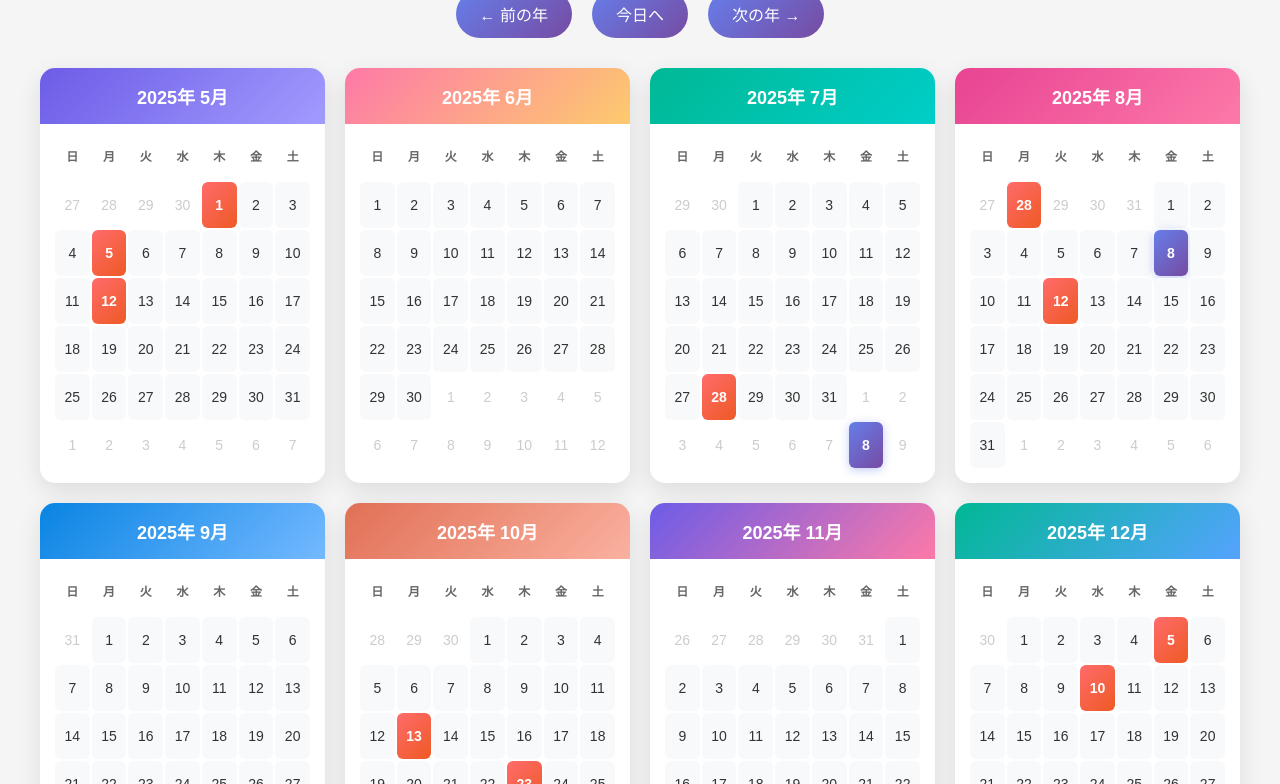
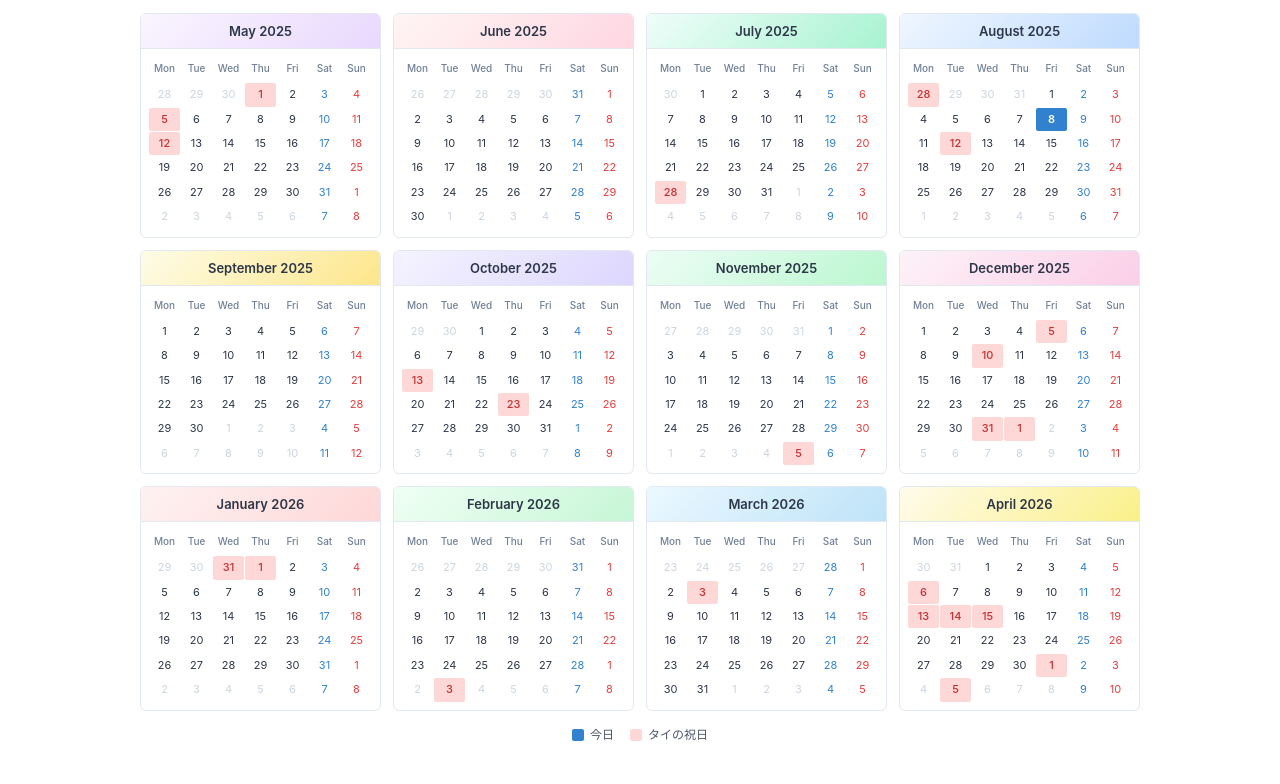
Before and after one commit to Naoya-Naoya/thai-calendar-Notion, a plain HTML site: page index.html in a window 1280 px wide. Shown: the part 86-870 px from the top of the page. After the commit the page ends 841 px from the top, so only its background shows below. Drawn offline with Linux system fonts and the light colour scheme.

Commit message:
Update index.html

```diff
--- a/index.html
+++ b/index.html
@@ -5,202 +5,214 @@
     <meta name="viewport" content="width=device-width, initial-scale=1.0">
     <title>タイ年間カレンダー</title>
     <style>
+        * {
+            box-sizing: border-box;
+        }
+
         body {
-            font-family: 'Arial', sans-serif;
+            font-family: -apple-system, BlinkMacSystemFont, 'Segoe UI', sans-serif;
             margin: 0;
-            padding: 20px;
-            background-color: #f5f5f5;
+            padding: 12px;
+            background-color: #ffffff;
+            color: #2d3748;
+            line-height: 1.4;
         }
 
         .container {
-            max-width: 1200px;
+            max-width: 1000px;
             margin: 0 auto;
         }
 
         .header {
             text-align: center;
-            margin-bottom: 30px;
+            margin-bottom: 16px;
         }
 
         .year-title {
-            font-size: 32px;
-            font-weight: bold;
-            color: #333;
-            margin-bottom: 10px;
+            font-size: 20px;
+            font-weight: 600;
+            color: #1a202c;
+            margin-bottom: 8px;
         }
 
         .navigation {
             display: flex;
             justify-content: center;
-            gap: 20px;
-            margin-bottom: 20px;
+            gap: 8px;
+            margin-bottom: 12px;
         }
 
         .nav-button {
-            background: linear-gradient(135deg, #667eea 0%, #764ba2 100%);
-            color: white;
-            border: none;
-            padding: 12px 24px;
-            border-radius: 25px;
+            background: linear-gradient(135deg, #f8fafc 0%, #e2e8f0 100%);
+            color: #4a5568;
+            border: 1px solid #e2e8f0;
+            padding: 8px 16px;
+            border-radius: 20px;
             cursor: pointer;
-            font-size: 16px;
+            font-size: 12px;
             transition: all 0.3s ease;
+            font-weight: 500;
+            box-shadow: 0 1px 3px rgba(0,0,0,0.1);
         }
 
         .nav-button:hover {
-            transform: translateY(-2px);
-            box-shadow: 0 4px 15px rgba(0,0,0,0.2);
+            background: linear-gradient(135deg, #edf2f7 0%, #cbd5e0 100%);
+            border-color: #cbd5e0;
+            transform: translateY(-1px);
+            box-shadow: 0 2px 6px rgba(0,0,0,0.15);
         }
 
         .calendar-grid {
             display: grid;
             grid-template-columns: repeat(4, 1fr);
-            gap: 20px;
-            margin-top: 30px;
+            gap: 12px;
+            margin-top: 16px;
         }
 
-        @media (max-width: 1024px) {
+        @media (max-width: 900px) {
             .calendar-grid {
                 grid-template-columns: repeat(3, 1fr);
             }
         }
 
-        @media (max-width: 768px) {
+        @media (max-width: 650px) {
             .calendar-grid {
                 grid-template-columns: repeat(2, 1fr);
             }
         }
 
-        @media (max-width: 480px) {
+        @media (max-width: 400px) {
             .calendar-grid {
                 grid-template-columns: 1fr;
             }
         }
 
         .month-container {
-            background: white;
-            border-radius: 15px;
+            background: #ffffff;
+            border: 1px solid #e2e8f0;
+            border-radius: 6px;
             overflow: hidden;
-            box-shadow: 0 8px 25px rgba(0,0,0,0.1);
-            transition: transform 0.3s ease;
-        }
-
-        .month-container:hover {
-            transform: translateY(-5px);
         }
 
         .month-header {
-            padding: 15px;
+            padding: 8px 12px;
             text-align: center;
-            font-weight: bold;
-            font-size: 18px;
-            color: white;
+            font-weight: 600;
+            font-size: 13px;
+            color: #2d3748;
+            border-bottom: 1px solid #e2e8f0;
         }
 
-        .month-0 { background: linear-gradient(135deg, #ff6b6b, #ee5a24); }
-        .month-1 { background: linear-gradient(135deg, #4ecdc4, #44a08d); }
-        .month-2 { background: linear-gradient(135deg, #45b7d1, #96c93d); }
-        .month-3 { background: linear-gradient(135deg, #f9ca24, #f0932b); }
-        .month-4 { background: linear-gradient(135deg, #6c5ce7, #a29bfe); }
-        .month-5 { background: linear-gradient(135deg, #fd79a8, #fdcb6e); }
-        .month-6 { background: linear-gradient(135deg, #00b894, #00cec9); }
-        .month-7 { background: linear-gradient(135deg, #e84393, #fd79a8); }
-        .month-8 { background: linear-gradient(135deg, #0984e3, #74b9ff); }
-        .month-9 { background: linear-gradient(135deg, #e17055, #fab1a0); }
-        .month-10 { background: linear-gradient(135deg, #6c5ce7, #fd79a8); }
-        .month-11 { background: linear-gradient(135deg, #00b894, #55a3ff); }
+        .month-0 { background: linear-gradient(135deg, #fef2f2 0%, #fed7d7 100%); }
+        .month-1 { background: linear-gradient(135deg, #f0fff4 0%, #c6f6d5 100%); }
+        .month-2 { background: linear-gradient(135deg, #ebf8ff 0%, #bee3f8 100%); }
+        .month-3 { background: linear-gradient(135deg, #fffbeb 0%, #faf089 100%); }
+        .month-4 { background: linear-gradient(135deg, #faf5ff 0%, #e9d8fd 100%); }
+        .month-5 { background: linear-gradient(135deg, #fff5f5 0%, #fed7e2 100%); }
+        .month-6 { background: linear-gradient(135deg, #f0fdfa 0%, #a7f3d0 100%); }
+        .month-7 { background: linear-gradient(135deg, #eff6ff 0%, #bfdbfe 100%); }
+        .month-8 { background: linear-gradient(135deg, #fefce8 0%, #fde68a 100%); }
+        .month-9 { background: linear-gradient(135deg, #f5f3ff 0%, #ddd6fe 100%); }
+        .month-10 { background: linear-gradient(135deg, #ecfdf5 0%, #bbf7d0 100%); }
+        .month-11 { background: linear-gradient(135deg, #fdf2f8 0%, #fbcfe8 100%); }
 
         .calendar {
-            padding: 15px;
+            padding: 8px;
         }
 
         .weekdays {
             display: grid;
             grid-template-columns: repeat(7, 1fr);
-            gap: 2px;
-            margin-bottom: 10px;
+            gap: 1px;
+            margin-bottom: 4px;
         }
 
         .weekday {
             text-align: center;
-            font-weight: bold;
-            color: #666;
-            padding: 8px 4px;
-            font-size: 12px;
+            font-weight: 500;
+            color: #718096;
+            padding: 4px 2px;
+            font-size: 10px;
         }
 
         .days {
             display: grid;
             grid-template-columns: repeat(7, 1fr);
-            gap: 2px;
+            gap: 1px;
         }
 
         .day {
             text-align: center;
-            padding: 8px 4px;
-            font-size: 14px;
-            min-height: 30px;
+            padding: 4px 2px;
+            font-size: 11px;
+            min-height: 20px;
             display: flex;
             align-items: center;
             justify-content: center;
-            border-radius: 6px;
-            transition: all 0.2s ease;
-            cursor: pointer;
+            border-radius: 2px;
+            transition: background-color 0.1s ease;
         }
 
         .day:hover {
-            background-color: #e8f4fd;
-            transform: scale(1.05);
+            background-color: #f1f5f9;
         }
 
         .day.other-month {
-            color: #ccc;
+            color: #cbd5e0;
         }
 
         .day.current-month {
-            color: #333;
-            background-color: #f8f9fa;
+            color: #2d3748;
         }
 
         .day.today {
-            background: linear-gradient(135deg, #667eea 0%, #764ba2 100%);
+            background: #3182ce;
             color: white;
-            font-weight: bold;
-            box-shadow: 0 2px 10px rgba(102, 126, 234, 0.4);
+            font-weight: 600;
         }
 
         .day.holiday {
-            background: linear-gradient(135deg, #ff6b6b, #ee5a24);
-            color: white;
-            font-weight: bold;
+            background: #fed7d7;
+            color: #c53030;
+            font-weight: 500;
+        }
+
+        .day.saturday {
+            color: #3182ce;
+        }
+
+        .day.sunday {
+            color: #e53e3e;
         }
 
         .legend {
             display: flex;
             justify-content: center;
-            gap: 30px;
-            margin-top: 30px;
+            gap: 16px;
+            margin-top: 16px;
             flex-wrap: wrap;
         }
 
         .legend-item {
             display: flex;
             align-items: center;
-            gap: 10px;
+            gap: 6px;
+            font-size: 12px;
+            color: #4a5568;
         }
 
         .legend-color {
-            width: 20px;
-            height: 20px;
-            border-radius: 50%;
+            width: 12px;
+            height: 12px;
+            border-radius: 2px;
         }
 
         .legend-today {
-            background: linear-gradient(135deg, #667eea 0%, #764ba2 100%);
+            background: #3182ce;
         }
 
         .legend-holiday {
-            background: linear-gradient(135deg, #ff6b6b, #ee5a24);
+            background: #fed7d7;
         }
     </style>
 </head>
@@ -233,11 +245,11 @@
         let currentStartMonth = new Date();
 
         const monthNames = [
-            '1月', '2月', '3月', '4月', '5月', '6月',
-            '7月', '8月', '9月', '10月', '11月', '12月'
+            'January', 'February', 'March', 'April', 'May', 'June',
+            'July', 'August', 'September', 'October', 'November', 'December'
         ];
 
-        const weekdays = ['日', '月', '火', '水', '木', '金', '土'];
+        const weekdays = ['Mon', 'Tue', 'Wed', 'Thu', 'Fri', 'Sat', 'Sun'];
 
         // タイの祝日 (2025年)
         const thaiHolidays2025 = {
@@ -314,18 +326,25 @@
             return date.toDateString() === today.toDateString();
         }
 
+        function isCurrentMonth(date, currentYear, currentMonth) {
+            return date.getFullYear() === currentYear && date.getMonth() === currentMonth;
+        }
+
         function createMonthCalendar(year, month) {
             const firstDay = new Date(year, month, 1);
             const lastDay = new Date(year, month + 1, 0);
             const startDate = new Date(firstDay);
-            startDate.setDate(startDate.getDate() - firstDay.getDay());
+            // 月曜始まりに調整
+            const dayOfWeek = firstDay.getDay();
+            const mondayOffset = dayOfWeek === 0 ? 6 : dayOfWeek - 1;
+            startDate.setDate(startDate.getDate() - mondayOffset);
 
             const monthContainer = document.createElement('div');
             monthContainer.className = 'month-container';
 
             const monthHeader = document.createElement('div');
             monthHeader.className = `month-header month-${month}`;
-            monthHeader.textContent = `${year}年 ${monthNames[month]}`;
+            monthHeader.textContent = `${monthNames[month]} ${year}`;
 
             const calendar = document.createElement('div');
             calendar.className = 'calendar';
@@ -353,7 +372,8 @@
                     dayDiv.classList.add('other-month');
                 }
 
-                if (isToday(currentDate)) {
+                // 今日のマークは現在の月のみに適用
+                if (isToday(currentDate) && isCurrentMonth(currentDate, year, month)) {
                     dayDiv.classList.add('today');
                 }
 
@@ -361,6 +381,14 @@
                     dayDiv.classList.add('holiday');
                     const holidayName = getAllHolidays()[currentDate.toISOString().split('T')[0]];
                     dayDiv.title = holidayName;
+                }
+
+                // 土曜日と日曜日の色分け（月曜始まりなので土曜は5、日曜は6）
+                const dayOfWeek = (currentDate.getDay() + 6) % 7; // 月曜を0にする
+                if (dayOfWeek === 5) { // 土曜日
+                    dayDiv.classList.add('saturday');
+                } else if (dayOfWeek === 6) { // 日曜日
+                    dayDiv.classList.add('sunday');
                 }
 
                 dayDiv.textContent = currentDate.getDate();
@@ -386,7 +414,7 @@
             const startYear = currentStartMonth.getFullYear();
             const startMonthNum = currentStartMonth.getMonth();
 
-            yearTitle.textContent = `${startYear}年カレンダー`;
+            yearTitle.textContent = `${startYear} Calendar`;
 
             for (let i = 0; i < 12; i++) {
                 const monthDate = new Date(startYear, startMonthNum + i, 1);
```
